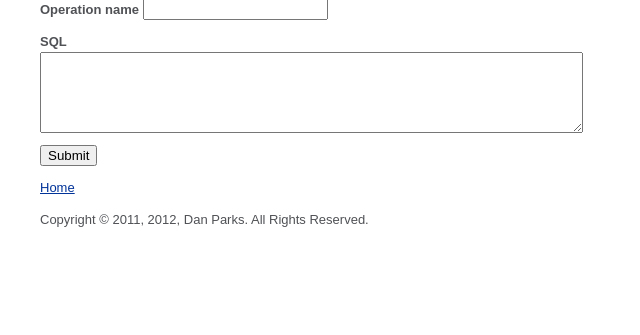
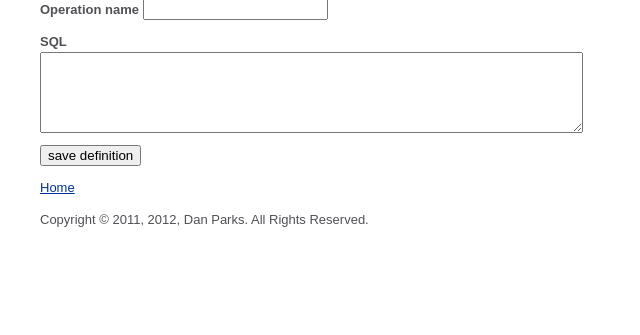
Before and after one commit to tapostrophemo/clctnz, a CodeIgniter app: page /application/operation in a window 1280 px wide. Shown: the part 170-505 px from the top of the page, without its empty margins (0-640 px from the left). Run offline with CodeIgniter, Linux system fonts and the light colour scheme.

Commit message:
consistent wording

```diff
--- a/app/views/op.php
+++ b/app/views/op.php
@@ -12,7 +12,7 @@
 
 <p><label>Operation name</label> <input type="text" name="name" value="<?=set_value('name', $op->name)?>"/></p>
 <p><label>SQL</label><br/><textarea name="sql_text" rows="5" cols="65"><?=set_value('sql_text', $op->sql_text)?></textarea></p>
-<p><input type="submit"/></p>
+<p><input type="submit" value="alter definition"/></p>
 </form>
 
 <p><a href="/application/operation_delete/<?=$op->id?>">Delete</a> this operation</p>
--- a/app/views/ops.php
+++ b/app/views/ops.php
@@ -12,7 +12,7 @@
 
 <p><label>Operation name</label> <input type="text" name="name"/></p>
 <p><label>SQL</label><br/><textarea name="sql_text" rows="5" cols="65"></textarea></p>
-<p><input type="submit"/></p>
+<p><input type="submit" value="save definition"/></p>
 </form>
 
 <?php $this->load->view('footer'); ?>
```
